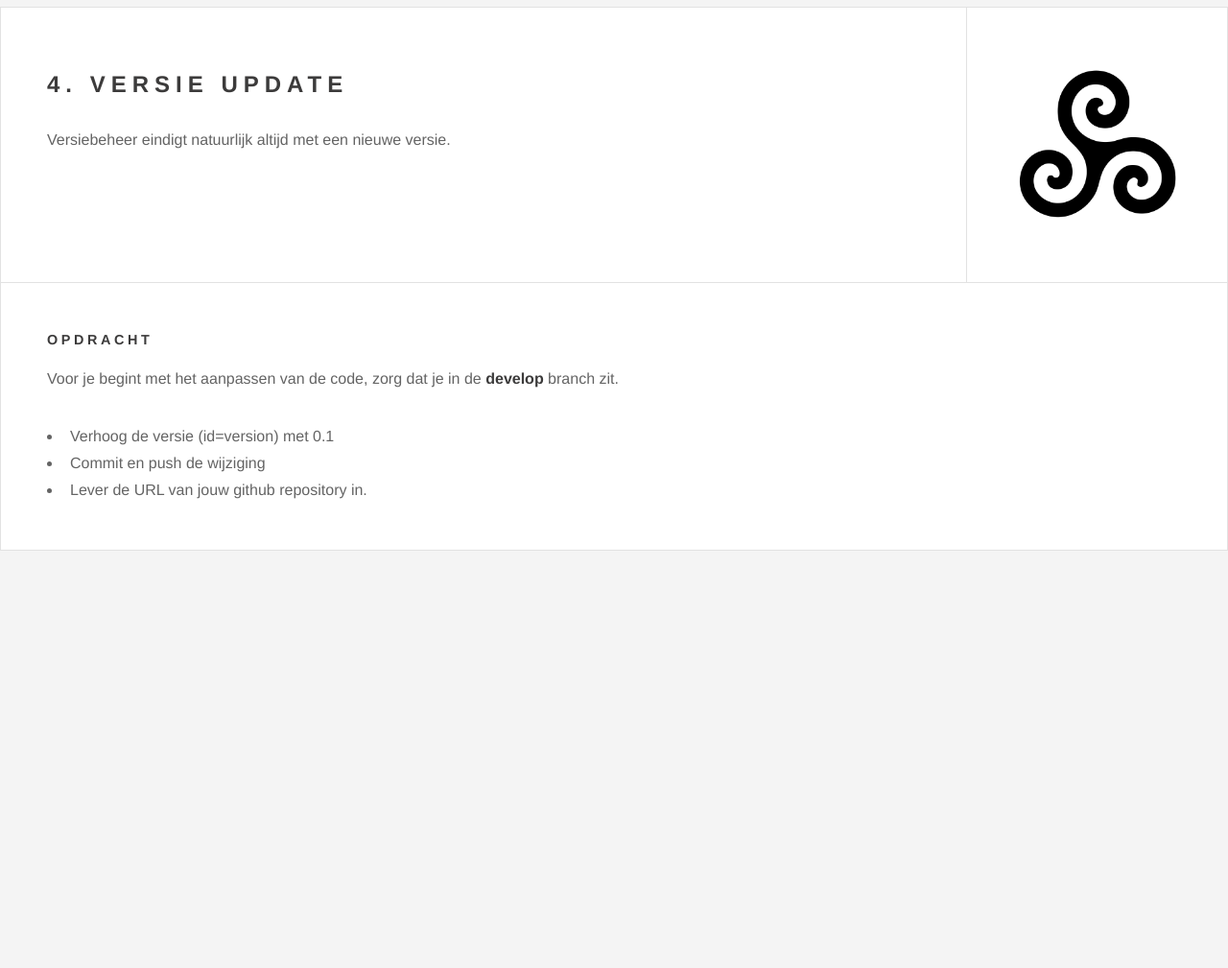
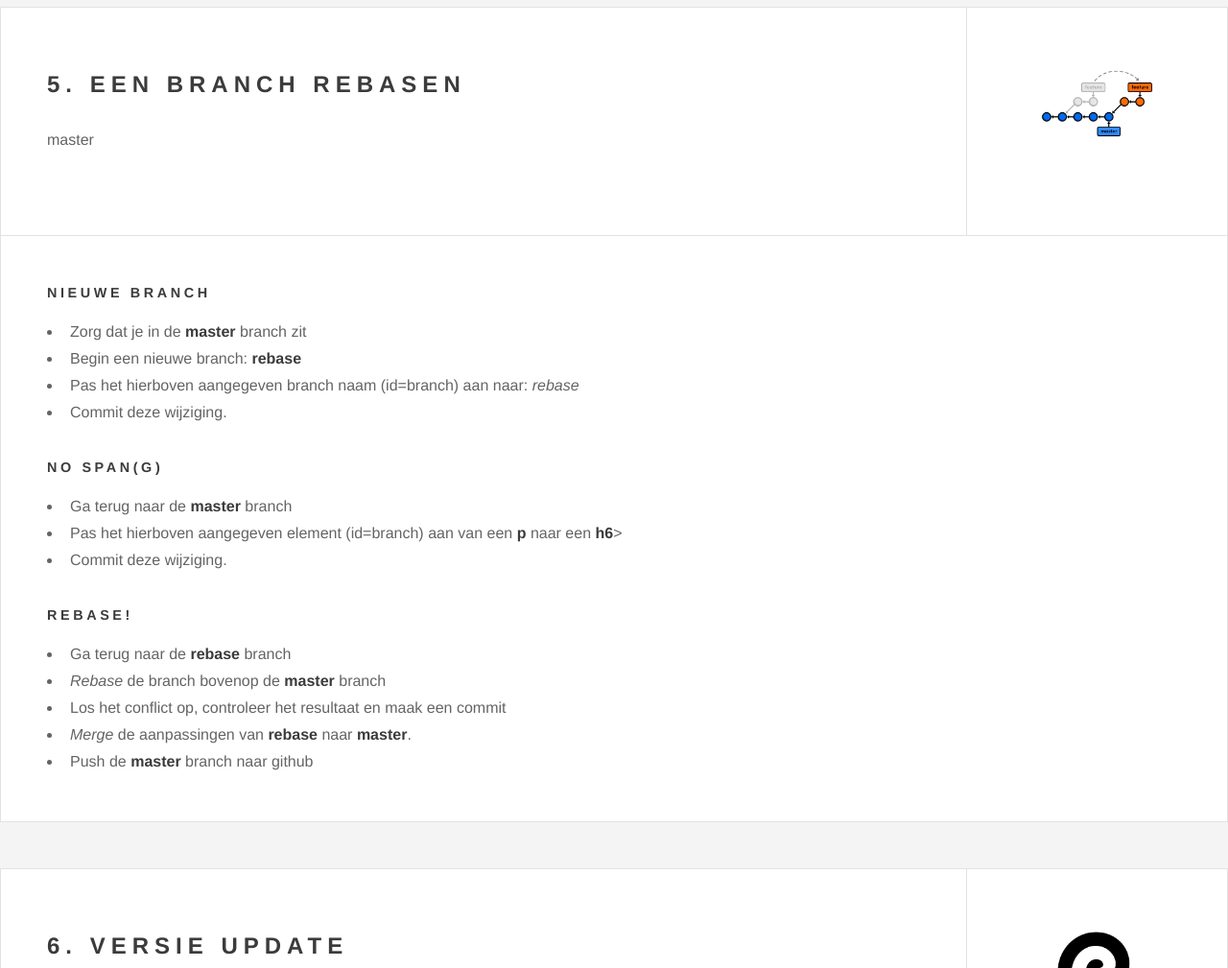
Before and after one commit to tylerboy0604/lo0e-vcs2_5, a plain HTML site: page index.html in a window 1280 px wide. Shown: the part 4860-5869 px from the top of the page at 96% size. Before the commit the page ends 5482 px from the top, so only its background shows below. Drawn offline with Linux system fonts and the light colour scheme.

Commit message:
Added rebase chapter

```diff
--- a/index.html
+++ b/index.html
@@ -243,10 +243,58 @@
                 </section>
             </article>
 
+            <article id="rebase">
+                <header>
+                    <div class="title">
+                        <h2>5. Een branch rebasen</h2>
+                        <p id="branch">master</p>
+                    </div>
+                    <div class="meta">
+                        <img src="images/rebase.png">
+                    </div>
+                </header>
+
+                <section>
+                    <h3>Nieuwe branch</h3>
+                    <ul>
+                        <li>Zorg dat je in de <strong>master</strong> branch zit</li>
+                        <li>Begin een nieuwe branch: <strong>rebase</strong></li>
+                        <li>Pas het hierboven aangegeven branch naam (id=branch) aan naar: <em>rebase</em></li>
+                        <li>Commit deze wijziging.</li>
+                    </ul>
+
+                    <h3>No Span(g)</h3>
+                    <ul>
+                        <li>Ga terug naar de <strong>master</strong> branch</li>
+                        <li>
+                            Pas het hierboven aangegeven element (id=branch) aan van een
+                            <strong>p</strong> naar een
+                            <strong>h6</strong>>
+                        </li>
+                        <li>Commit deze wijziging.</li>
+                    </ul>
+
+                    <h3>Rebase!</h3>
+                    <ul>
+                        <li>Ga terug naar de <strong>rebase</strong> branch</li>
+                        <li>
+                            <em>Rebase</em> de branch bovenop de <strong>master</strong>  branch
+                        </li>
+                        <li>Los het conflict op, controleer het resultaat en maak een commit</li>
+                        <li>
+                            <em>Merge</em> de aanpassingen van
+                            <strong>rebase</strong> naar
+                            <strong>master</strong>.
+                        </li>
+                        <li>Push de <strong>master</strong> branch naar github</li>
+                    </ul>
+                </section>
+            </article>
+
             <article id="release">
                 <header>
                     <div class="title">
-                        <h2>4. Versie update</h2>
+                        <h2>6. Versie update</h2>
                         <p>Versiebeheer eindigt natuurlijk altijd met een nieuwe versie.</p>
                     </div>
                     <div class="meta">
```
Also changed, not shown: images/rebase.png (added).
